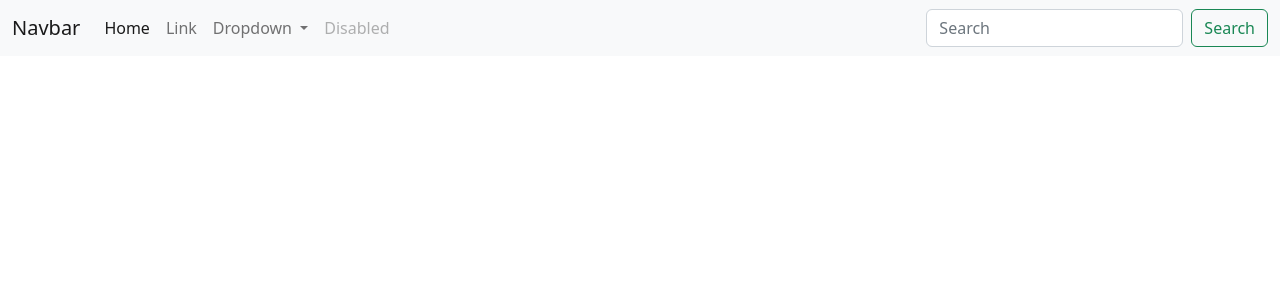
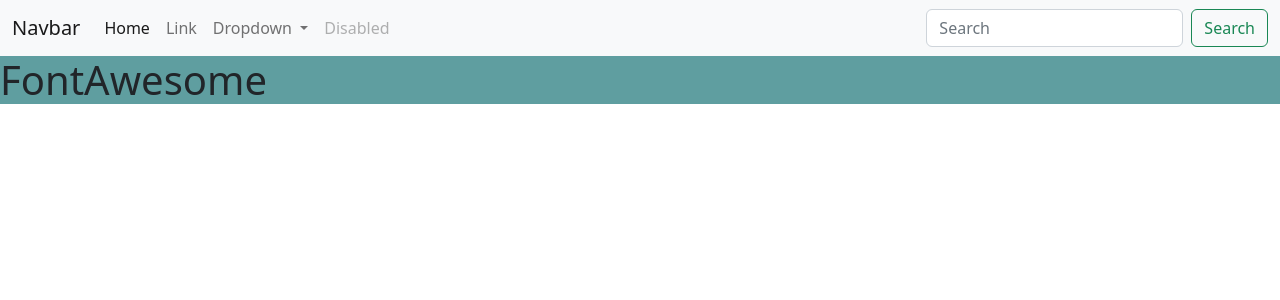
Before and after one commit to ildarere/hydrocycle_vue, a Vue app: page /#/ in a window 1280 px wide. Shown: the top 300 px of the page. Built offline with nearby package versions, Linux system fonts and the light colour scheme.

Commit message:
add fontawesome

```diff
--- a/package.json
+++ b/package.json
@@ -8,6 +8,10 @@
     "lint": "vue-cli-service lint"
   },
   "dependencies": {
+    "@fortawesome/fontawesome-svg-core": "^6.2.1",
+    "@fortawesome/free-regular-svg-icons": "^6.2.1",
+    "@fortawesome/free-solid-svg-icons": "^6.2.1",
+    "@fortawesome/vue-fontawesome": "^3.0.0-5",
     "@popperjs/core": "^2.11.6",
     "bootstrap": "^5.2.3",
     "core-js": "^3.8.3",
--- a/src/components/HelloWorld.vue
+++ b/src/components/HelloWorld.vue
@@ -36,6 +36,7 @@
     </div>
   </div>
 </nav>
+<h1>FontAwesome</h1>
   </div>
 </template>
 
@@ -50,4 +51,7 @@
 
 <!-- Add "scoped" attribute to limit CSS to this component only -->
 <style scoped lang="scss">
+h1 {
+  background-color: cadetblue;
+}
 </style>
--- a/src/main.js
+++ b/src/main.js
@@ -4,4 +4,9 @@
 import store from './store'
 import 'bootstrap/dist/css/bootstrap.css'
 import 'bootstrap/dist/js/bootstrap.js'
+import { FontAwesomeIcon } from '@fortawesome/vue-fontawesome'
+import { Library } from '@fortawesome/fontawesome-svg-core'
+import { far } from '@fortawesome/free-regular-svg-icons'
+import { fas } from '@fortawesome/free-solid-svg-icons'
+
 createApp(App).use(store).use(router).mount('#app')
```
Also changed, not shown: 1 other file (tests, documents, lock files or other folders).
